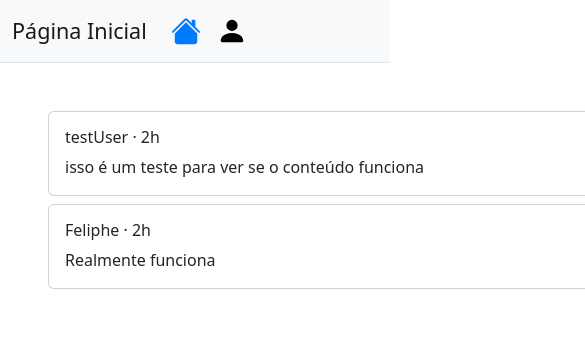
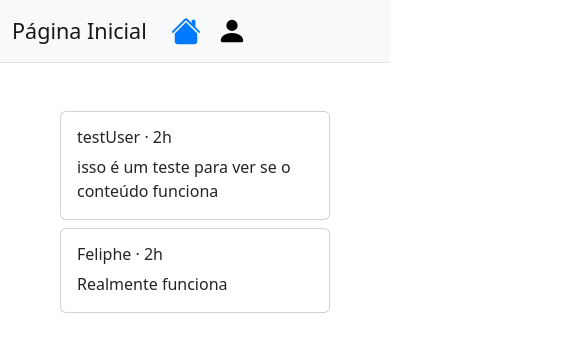
Before and after one commit to JoaoVMarques/social-network, a React (Create React App) app: page /home in a window 390 px wide. Shown: the top 352 px of the page, 585 px wide, since content can reach past the window. Built offline with nearby package versions, Linux system fonts and the light colour scheme.

Commit message:
Responsividade tela inicial

```diff
--- a/src/components/ContentCard.jsx
+++ b/src/components/ContentCard.jsx
@@ -1,12 +1,13 @@
 import React from 'react';
 import PropTypes from 'prop-types';
-import { Card } from 'react-bootstrap';
+import { Card, Col } from 'react-bootstrap';
 
 function ContentCard(props) {
   const { contentObject } = props;
   const { content, user } = contentObject;
   return (
-    <Card style={ { width: '60rem' } } className="mx-auto mb-2">
+    <Col sm={ 9 } xs={ 12 } className="mx-auto">
+      <Card className="mb-2">
         <Card.Body>
           <Card.Title>
             <h6> { user } <span>· 2h</span></h6>
@@ -16,6 +17,7 @@ function ContentCard(props) {
           </Card.Text>
         </Card.Body>
       </Card>
+    </Col>
   );
 }
 
--- a/src/components/MainContent.jsx
+++ b/src/components/MainContent.jsx
@@ -1,10 +1,13 @@
 import React from 'react';
 import contents from '../data/content';
+import { Container, Row } from 'react-bootstrap';
 import ContentCard from './ContentCard';
 
 function MainContent() {
   return(
     <div className='p-5'>
+      <Container>
+        <Row>
           {contents.map((content) =>
             (
               <ContentCard
@@ -12,6 +15,8 @@ function MainContent() {
                 contentObject={ content }
               />
             ))}
+        </Row>
+      </Container>
     </div>
   );
 }
```
Lines whose indentation alone changed are shown as unchanged.
